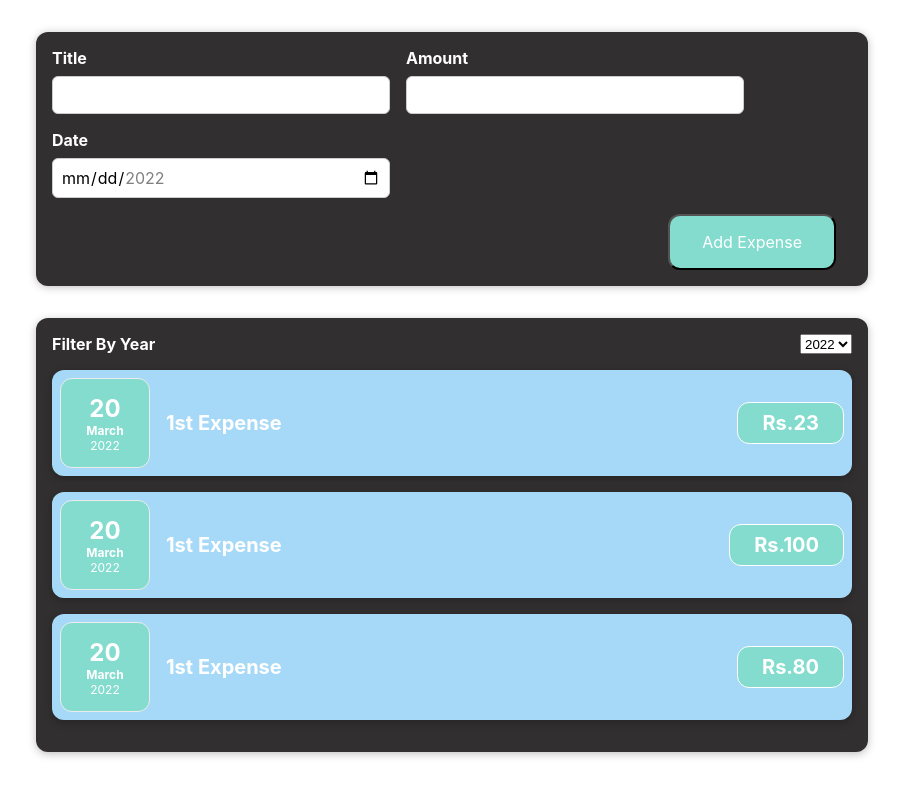
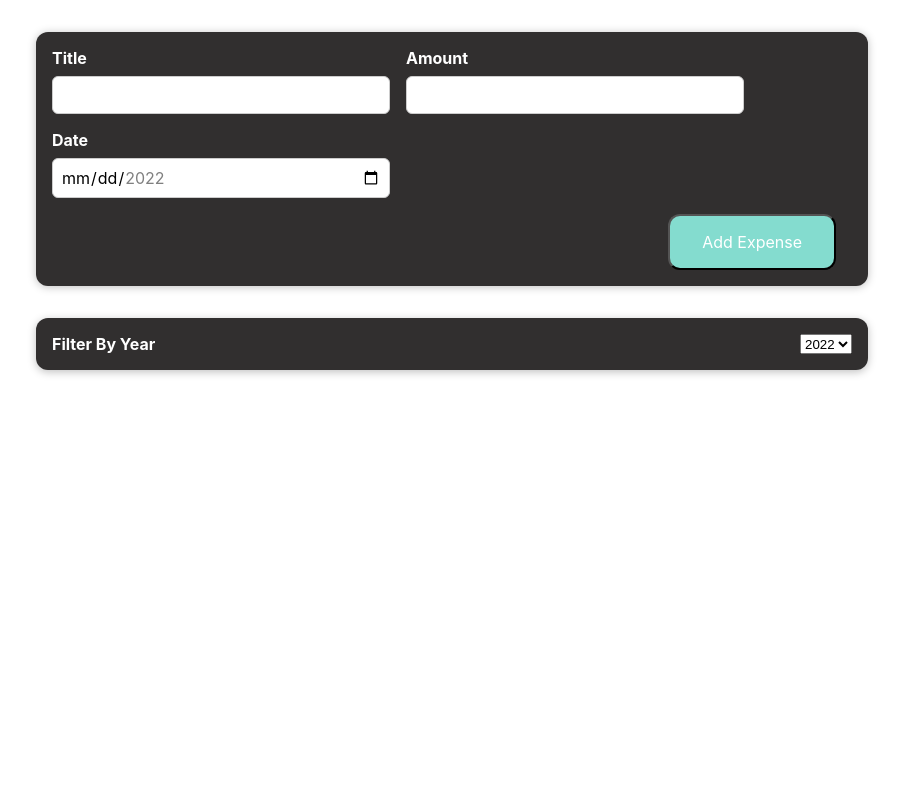
Before and after one commit to naveenkosigi/Expense-Tracker-React-, a React (Create React App) app: page / in a window 1280 px wide. Shown: the top 796 px of the page, without its empty margins (188-1091 px from the left). Built offline with nearby package versions, Linux system fonts and the light colour scheme.

Commit message:
fixed price field issue

```diff
--- a/src/components/ExpenseForm/ExpenseForm.js
+++ b/src/components/ExpenseForm/ExpenseForm.js
@@ -5,7 +5,7 @@ export const ExpenseForm = (props) => {
 
     const [state,setState] = useState({
         title:'',
-        amount:'',
+        price:'',
         date:''
     });
 
@@ -22,7 +22,7 @@ export const ExpenseForm = (props) => {
         setState((prevState) => {
             return {
                 ...prevState,
-                amount:event.target.value
+                price:event.target.value
             };
         });
     };
--- a/src/components/ExpenseItem/ExpenseItem.js
+++ b/src/components/ExpenseItem/ExpenseItem.js
@@ -1,22 +1,15 @@
 import './ExpenseItem.css';
 import ExpenseDate from '../ExpenseDate/ExpenseDate';
 import Card from '../CardWrapper/CardComponent';
-import { useState } from 'react';
 
 function ExpenseItem(props){
-
-    const [price,setPrice]=useState(props.price);
-
-    const onMouseOverPrice = () => {
-        setPrice(100);
-    };
 
     return (
        <Card className="expense-item">
             <ExpenseDate date={props.date} />
            <div className="expense-item__description">
                <h2>{props.title}</h2>
-               <div onMouseOver={onMouseOverPrice} className="expense-item__price">Rs.{price}</div>
+               <div className="expense-item__price">Rs.{props.price}</div>
            </div>
        </Card>
     );
--- a/src/components/ExpensesPageComponent/ExpensePageComponent.js
+++ b/src/components/ExpensesPageComponent/ExpensePageComponent.js
@@ -5,21 +5,7 @@ import { useState } from "react";
 export const ExpensePageComponent = () => {
 
   const [expenses,setExpenses] = useState([
-    {
-        title:'1st Expense',
-        price:'23',
-        date:new Date()
-    },
-    {
-        title:'1st Expense',
-        price:'100',
-        date:new Date()
-    },
-    {
-        title:'1st Expense',
-        price:'80',
-        date:new Date()
-    }
+
   ]);
 
     const onExpenseSave = (expense) => {
```
